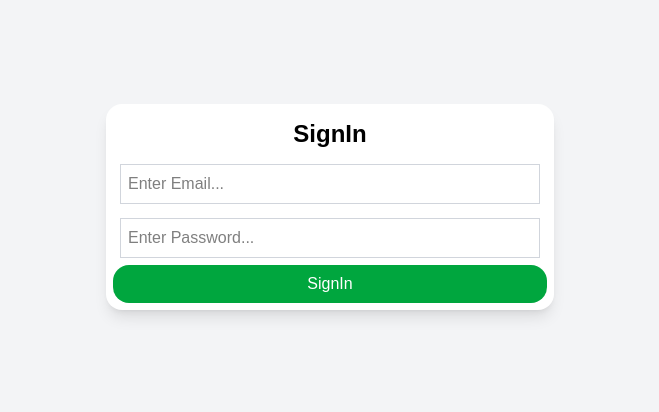
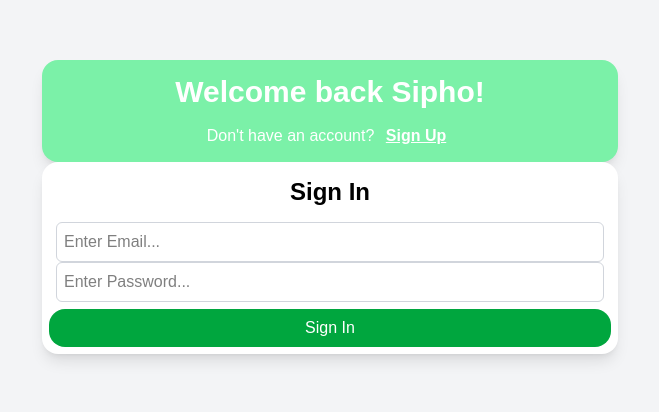
Before and after one commit to siphoPrince/ledder, a React (Vite) app in the folder ledder/: page /Login in a window 1280 px wide. Shown: the part 214-626 px from the top of the page, without its empty margins (310-969 px from the left). Built offline with nearby package versions, Linux system fonts and the light colour scheme.

Commit message:
login implementation

```diff
--- a/ledder/app/components/statsoverview.jsx
+++ b/ledder/app/components/statsoverview.jsx
@@ -36,7 +36,10 @@ const OverView = ({ applications }) => {
                   <h3 className="text-black font-semibold">{app.jobTitle}</h3>
                   <p className="text-gray-600 flex flex-row items-center text-xs sm:text-sm"><FaBuilding className="sm:text-2xl text-black"/>{app.companyName}</p>
                   <p className="text-gray-600 flex flex-row items-center text-xs sm:text-sm"><IoMdPerson className="sm:text-2xl text-black"/>{app.contactPerson}</p>
+                  <div className="flex flex-row gap-40">
+                  <p className="text-gray-600 flex flex-row items-center text-xs sm:text-sm"><FaPhoneAlt className="sm:text-2xl text-black"/>{app.contactNumber}</p>
                   <p className="text-gray-600 flex flex-row items-center text-xs sm:text-sm"><MdEmail className="sm:text-2xl text-black"/>{app.companyEmail}</p>
+                  </div>
                   <p className="text-gray-500 italic flex flex-row items-centre text-xs sm:text-sm"><MdEditNote className="sm:text-2xl text-black"/>{app.notes}</p>
                   <p className="text-gray-500 text-xs sm:text-sm">{app.aboutCompany}</p>
 
--- a/ledder/app/login.jsx
+++ /dev/null
@@ -1,33 +0,0 @@
-const Login = () =>{
-    return(
-        <>
-            <section className="bg-gray-100 min-h-screen w-full flex items-center justify-center" >
-            <div className="bg-white w-full max-w-md p-8 rounded-2xl shadow-lg">
-                <h1 className="text-2xl text-center font-bold mb-6">SignIn</h1>
-                <div>
-                <input
-                    placeholder="Enter Email..."
-                    className="border border-gray-300 w-full cursor-pointer"
-                    type="email"
-                />
-                </div>
-
-                <div>
-                <input
-                    placeholder="Enter Password..."
-                    className="border border-gray-300 w-full cursor-pointer"
-                    type="password"
-                />
-                </div>
-
-                <button className="w-full bg-green-600 rounded-2xl cursor-pointer text-white mb-20 mt-20">
-                    SignIn
-                </button>
-            </div>
-
-            </section>
-        </>
-    )
-}
-
-export default Login;
--- /dev/null
+++ b/ledder/app/login/login.jsx
@@ -0,0 +1,43 @@
+const Login = () => {
+  return (
+    <>
+      <div className="flex min-h-screen flex-col items-center justify-center bg-gray-100 p-4">
+        {/* Welcome Section - Now on top */}
+        <div className="mb-8 w-full max-w-lg rounded-2xl bg-green-300 p-8 text-center text-white shadow-lg md:max-w-xl">
+          <h2 className="text-2xl font-bold md:text-3xl">Welcome back Sipho!</h2>
+          <span className="mt-2 block text-sm md:text-base">
+            Don't have an account?{" "}
+            <a href="#" className="font-bold underline transition duration-300 hover:text-green-700">
+              Sign Up
+            </a>
+          </span>
+        </div>
+
+        {/* Sign In Form */}
+        <form className="w-full max-w-lg rounded-2xl bg-white p-8 shadow-lg md:max-w-xl">
+          <h1 className="mb-6 text-2xl font-bold text-center">Sign In</h1>
+          <div className="space-y-4">
+            <input
+              placeholder="Enter Email..."
+              className="w-full rounded-md border border-gray-300 p-2 focus:border-green-500 focus:outline-none focus:ring-1 focus:ring-green-500"
+              type="email"
+            />
+            <input
+              placeholder="Enter Password..."
+              className="w-full rounded-md border border-gray-300 p-2 focus:border-green-500 focus:outline-none focus:ring-1 focus:ring-green-500"
+              type="password"
+            />
+          </div>
+          <button
+            type="submit"
+            className="mt-6 w-full rounded-2xl bg-green-600 p-2 text-white transition duration-300 hover:bg-green-700"
+          >
+            Sign In
+          </button>
+        </form>
+      </div>
+    </>
+  );
+};
+
+export default Login;
--- a/ledder/src/App.jsx
+++ b/ledder/src/App.jsx
@@ -7,7 +7,9 @@ import Cards from '../app/components/cards'
 import OverView from '../app/components/statsoverview'
 import ApplicationForm from '../app/components/application-form'
 import { BrowserRouter as Router, Routes, Route } from 'react-router-dom'
-import Login from '../app/login'
+import Login from '../app/login/login'
+
+
 
 function App() {
   const [applications, setApplications] = useState([]);
```
Also changed, not shown: ledder/app/signUp.jsx (added).
